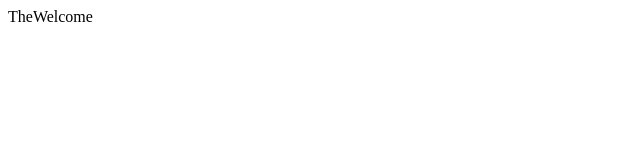
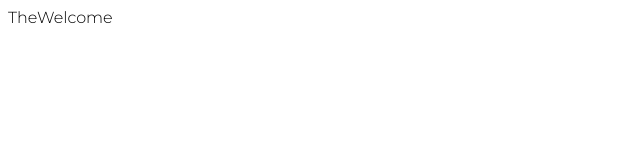
Before and after one commit to Roi467/Vue-TS-Quiz, a Vue app: page / in a window 1280 px wide. Shown: the top 160 px of the page, without its empty margins (0-640 px from the left). Built offline with nearby package versions, Linux system fonts and the light colour scheme.

Commit message:
🔧 Update configs

```diff
--- a/index.html
+++ b/index.html
@@ -4,7 +4,10 @@
     <meta charset="UTF-8">
     <link rel="icon" href="/favicon.ico">
     <meta name="viewport" content="width=device-width, initial-scale=1.0">
-    <title>Vite App</title>
+    <link rel="preconnect" href="https://fonts.googleapis.com">
+    <link rel="preconnect" href="https://fonts.gstatic.com" crossorigin>
+    <link href="https://fonts.googleapis.com/css2?family=Montserrat:wght@100;300&display=swap" rel="stylesheet">
+    <title>Quiz Vue</title>
   </head>
   <body>
     <div id="app"></div>
--- a/package.json
+++ b/package.json
@@ -14,13 +14,17 @@
     "format": "prettier --write src/"
   },
   "dependencies": {
+    "@types/styled-components": "^5.1.34",
     "pinia": "^2.1.7",
+    "styled-components": "^6.1.2",
     "vue": "^3.3.11",
+    "vue-html-secure": "^1.0.10",
     "vue-router": "^4.2.5"
   },
   "devDependencies": {
     "@rushstack/eslint-patch": "^1.3.3",
     "@tsconfig/node18": "^18.2.2",
+    "@types/jest": "^29.5.11",
     "@types/jsdom": "^21.1.6",
     "@types/node": "^18.19.3",
     "@vitejs/plugin-vue": "^4.5.2",
--- /dev/null
+++ b/src/assets/style/main.css
@@ -0,0 +1,3 @@
+body {
+  font-family: 'Montserrat', sans-serif;
+}
--- a/src/main.ts
+++ b/src/main.ts
@@ -1,4 +1,4 @@
-import './assets/main.css'
+import './assets/style/main.css'
 
 import { createApp } from 'vue'
 import { createPinia } from 'pinia'
```
Also changed, not shown: .eslintrc.cjs, src/assets/main.css (deleted), 1 other file (tests, documents, lock files or other folders).
